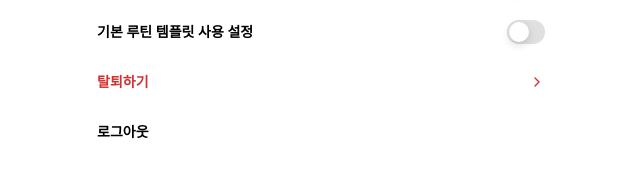
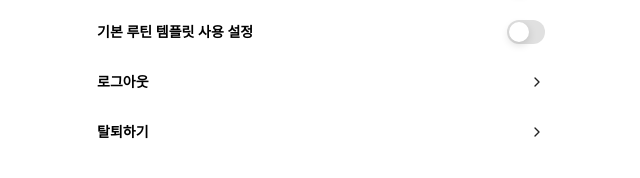
Before and after one commit to prgrms-web-devcourse-final-project/WBE4_5_GCC_FE, a Next.js app: page /profile in a window 1280 px wide. Shown: the part 292-470 px from the top of the page, without its empty margins (319-959 px from the left). Built offline with nearby package versions, Linux system fonts and the light colour scheme.

Commit message:
💄 Style: 마이페이지 메인화면 메뉴 리스트 스타일 수정

```diff
--- a/src/app/components/profile/SettingsItem.tsx
+++ b/src/app/components/profile/SettingsItem.tsx
@@ -3,7 +3,7 @@ import clsx from 'clsx';
 
 interface SettingsItemProps {
   label: string;
-  type: 'link' | 'toggle' | 'action';
+  type: 'link' | 'toggle';
   checked?: boolean;
   onToggle?: (checked: boolean) => void;
   onClick?: () => void;
@@ -16,7 +16,6 @@ export default function SettingsItem ({
   onToggle,
   onClick,
 } : SettingsItemProps) {
-  const isDanger = label === '탈퇴하기';
   return (
     <div
       className={clsx(
@@ -26,21 +25,13 @@ export default function SettingsItem ({
       onClick={type !== 'toggle' ? onClick : undefined}
     >
       <span
-        className={clsx(
-          'text-sm font-semibold',
-          isDanger ? 'text-[#D32F2F]' : 'text-black'
-        )}
+        className="text-sm font-semibold text-black"
       >
         {label}
       </span>
 
       {type === 'link' && (
-        <ChevronRight
-          className={clsx(
-            'w-auto h-4',
-            isDanger ? 'text-[#D32F2F]' : 'text-[#222222]'
-          )}
-        />
+        <ChevronRight className="w-auto h-4 text-[#222222]"/>
       )}
 
 
@@ -55,13 +46,6 @@ export default function SettingsItem ({
           <div className="relative w-[38px] h-6 bg-[#E0E0E0] peer-focus:outline-none rounded-full peer-checked:after:translate-x-[14px] after:absolute after:top-[2px] after:start-[2px] after:bg-white after:rounded-full after:h-5 after:w-5 after:transition-all peer-checked:bg-[#FFB84C] after:shadow-[0px_3px_8px_rgba(0,0,0,0.15)]"></div>
         </label>
       )}
-
-
-      {type === 'action' && (
-        <button
-          onClick={onClick}>
-        </button>
-      )}
     </div>
   );
 }
--- a/src/app/profile/page.tsx
+++ b/src/app/profile/page.tsx
@@ -49,14 +49,14 @@ export default function page () {
             onToggle={setTemplateUse}
           />
           <SettingsItem
+            label="로그아웃"
+            type="link"
+            onClick={() => console.log('로그아웃')}
+          />
+          <SettingsItem
             label="탈퇴하기"
             type="link"
             onClick={() => router.push('/profile/delete-account')}
-          />
-          <SettingsItem
-            label="로그아웃"
-            type="action"
-            onClick={() => console.log('로그아웃')}
           />
         </div>
       </div>
```
